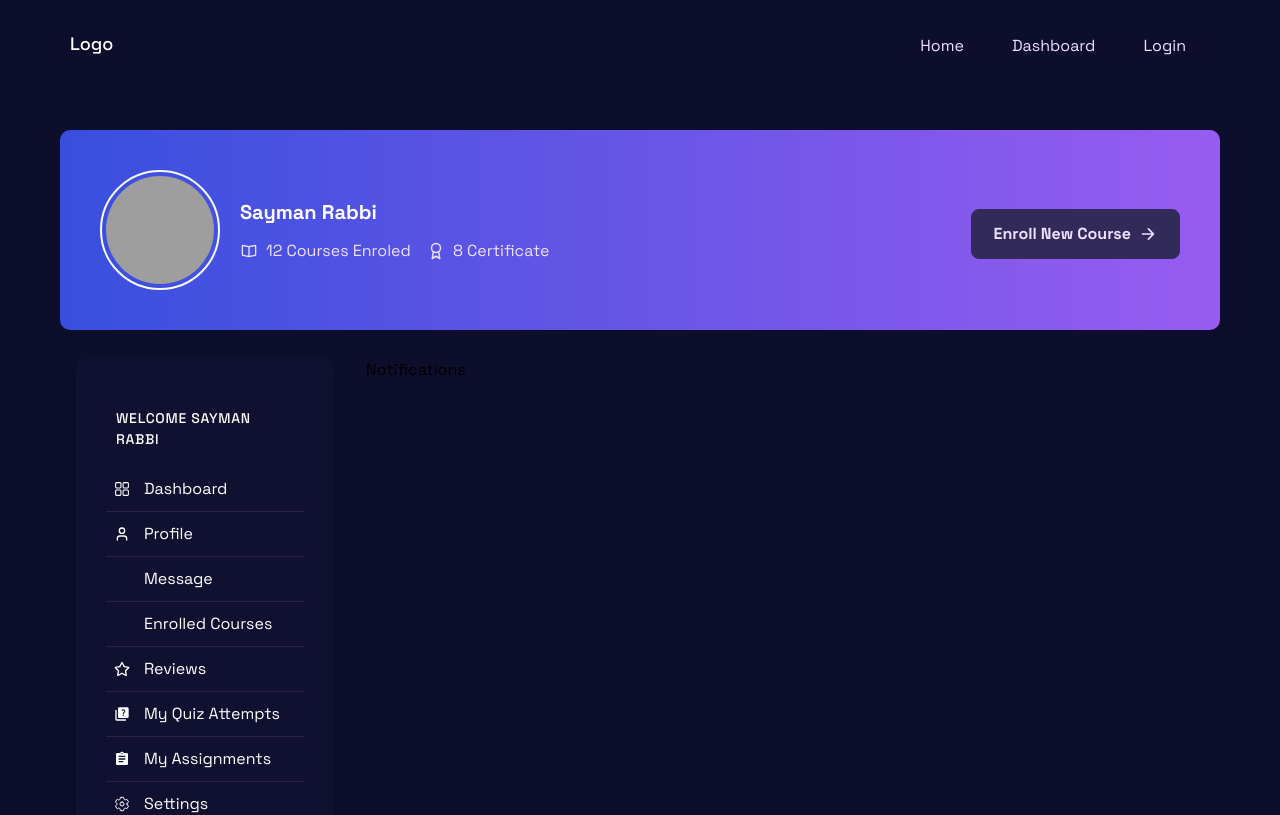
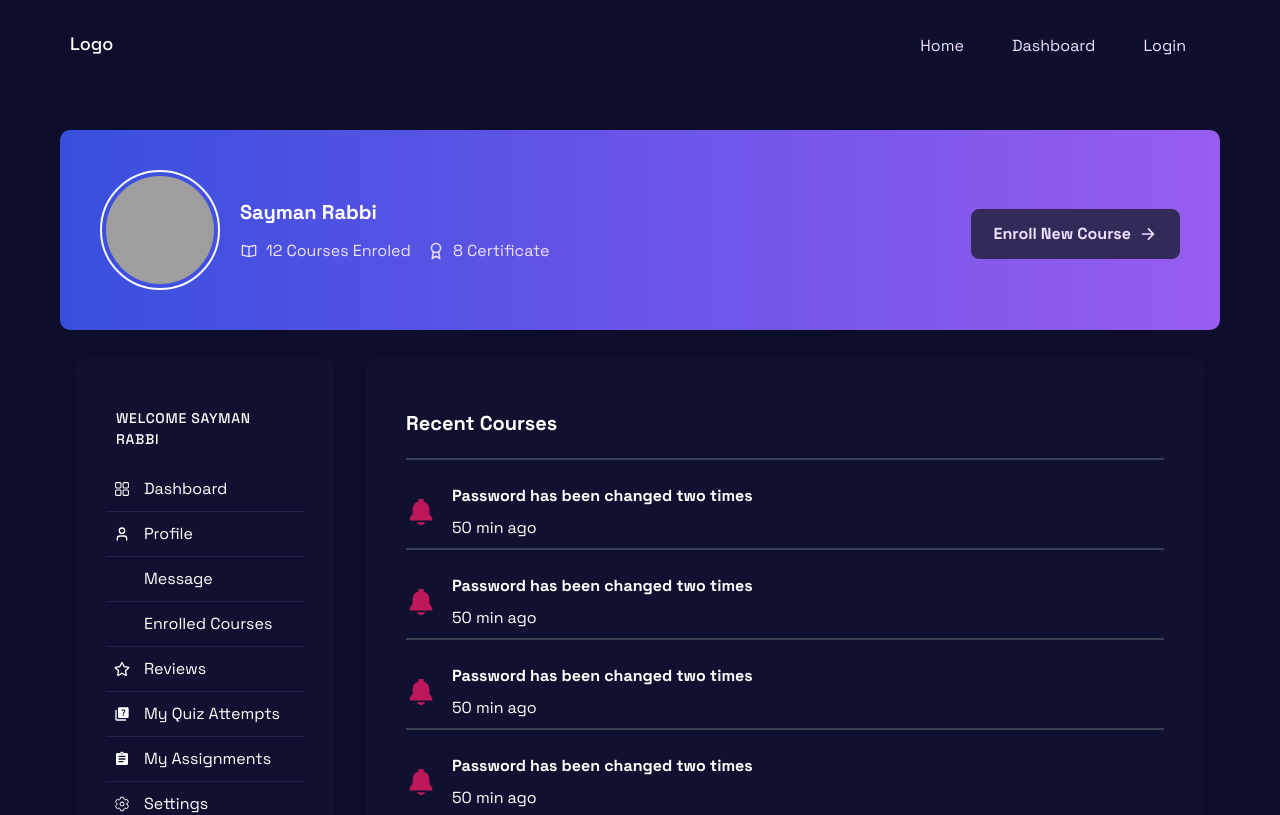
Before and after one commit to SaymanRabbi/course_managment_frontend, a React (Vite) app: page /dashboard/notifications in a window 1280 px wide. Shown: the top 815 px of the page. Built offline with nearby package versions, Linux system fonts and the light colour scheme; grey boxes are pictures that could not be loaded; some icons are missing.

Commit message:
notifications added

```diff
--- a/src/Components/Dashboard/AdminDashboard/Notifications.tsx
+++ b/src/Components/Dashboard/AdminDashboard/Notifications.tsx
@@ -1,10 +1,34 @@
+import { notifications } from "../../../dummyData/DummyData";
+import DashboardCard from "../DashboardCard";
+import { IoNotificationsSharp } from "react-icons/io5";
 
 const Notifications = () => {
-    return (
-        <div>
-            Notifications
-        </div>
-    );
+  return (
+    <DashboardCard title="Recent Courses">
+      <div>
+        {notifications.map((item) => {
+          return (
+            <div className="mt-6">
+              <div className="flex items-center gap-4">
+                <IoNotificationsSharp size={30} className="text-pink-700" />
+                <div className="text-textPrimary mt-3 md:mt-0">
+                  <div>
+                    <p className="font-bold">{item.title}</p>
+                  </div>
+                  <div className="flex items-center gap-10 mt-2">
+                    <div className="md:flex items-center gap-2">
+                      <p>{item.time}</p>
+                    </div>
+                  </div>
+                </div>
+              </div>
+              <div className="w-full h-[2px] bg-gray-700 mt-2"></div>
+            </div>
+          );
+        })}
+      </div>
+    </DashboardCard>
+  );
 };
 
 export default Notifications;
--- a/src/dummyData/DummyData.tsx
+++ b/src/dummyData/DummyData.tsx
@@ -419,3 +419,32 @@ export const recentCourses: recentCoursesinterface[] = [
   },
 
 ];
+
+interface notificationsinterface {
+  id: number;
+  title: string;
+  time: string;
+}
+export const notifications: notificationsinterface[] = [
+  {
+    id: 1,
+    title: "Password has been changed two times",
+    time:"50 min ago",
+  },
+  {
+    id: 2,
+    title: "Password has been changed two times",
+    time:"50 min ago",
+  },
+  {
+    id: 3,
+    title: "Password has been changed two times",
+    time:"50 min ago",
+  },
+  {
+    id: 4,
+    title: "Password has been changed two times",
+    time:"50 min ago",
+  },
+
+];
```
